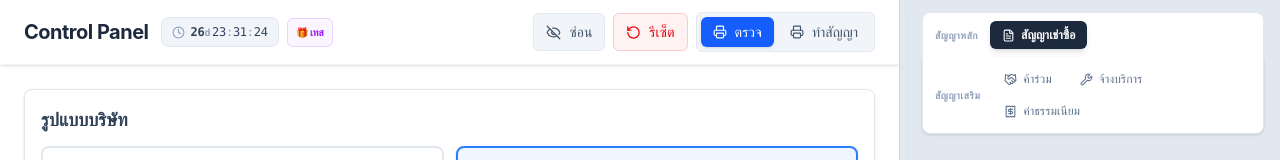
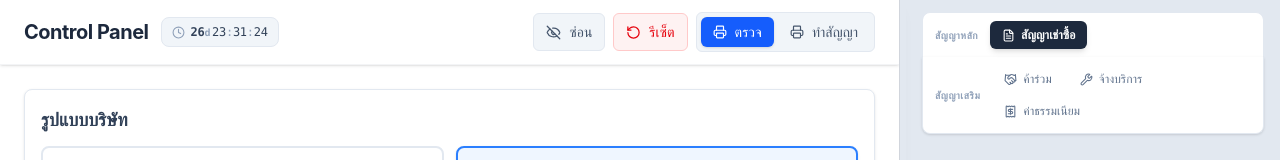
Before and after one commit to Karumine/legal, a React (Vite) app: page / in a window 1280 px wide. Shown: the top 160 px of the page. Built offline with nearby package versions, Linux system fonts and the light colour scheme.

Commit message:
ลบปุ่มเทส
ลบปุ่มเทส

```diff
--- a/src/components/CountdownTimer.tsx
+++ b/src/components/CountdownTimer.tsx
@@ -239,7 +239,7 @@ export default function CountdownTimer() {
     return () => clearInterval(timer);
   }, [hasFired]);
 
-  const triggerTest = useCallback(() => {
+  const handleOpenPopup = useCallback(() => {
     setShowSurprise(true);
   }, []);
 
@@ -254,7 +254,7 @@ export default function CountdownTimer() {
         {isExpired ? (
           /* After expiry: permanent credit badge that can reopen the popup */
           <button
-            onClick={triggerTest}
+            onClick={handleOpenPopup}
             className="flex items-center gap-1.5 px-3 py-1.5 rounded-lg text-xs font-medium bg-gradient-to-r from-blue-50 to-purple-50 text-slate-600 border border-blue-200/60 hover:border-purple-300 hover:from-blue-100 hover:to-purple-100 transition-all cursor-pointer"
             title="สร้างโดย พี่กาย — คลิกเพื่อดูข้อความ"
           >
@@ -272,15 +272,6 @@ export default function CountdownTimer() {
                 {pad(timeLeft.seconds)}
               </span>
             </div>
-
-            {/* Test button — only show before expiry */}
-            <button
-              onClick={triggerTest}
-              className="px-2 py-1.5 rounded-md bg-purple-50 text-purple-600 border border-purple-200 hover:bg-purple-100 hover:border-purple-300 transition-all text-[10px] font-bold"
-              title="ทดสอบ Surprise Popup"
-            >
-              🎁 เทส
-            </button>
           </>
         )}
       </div>
```
